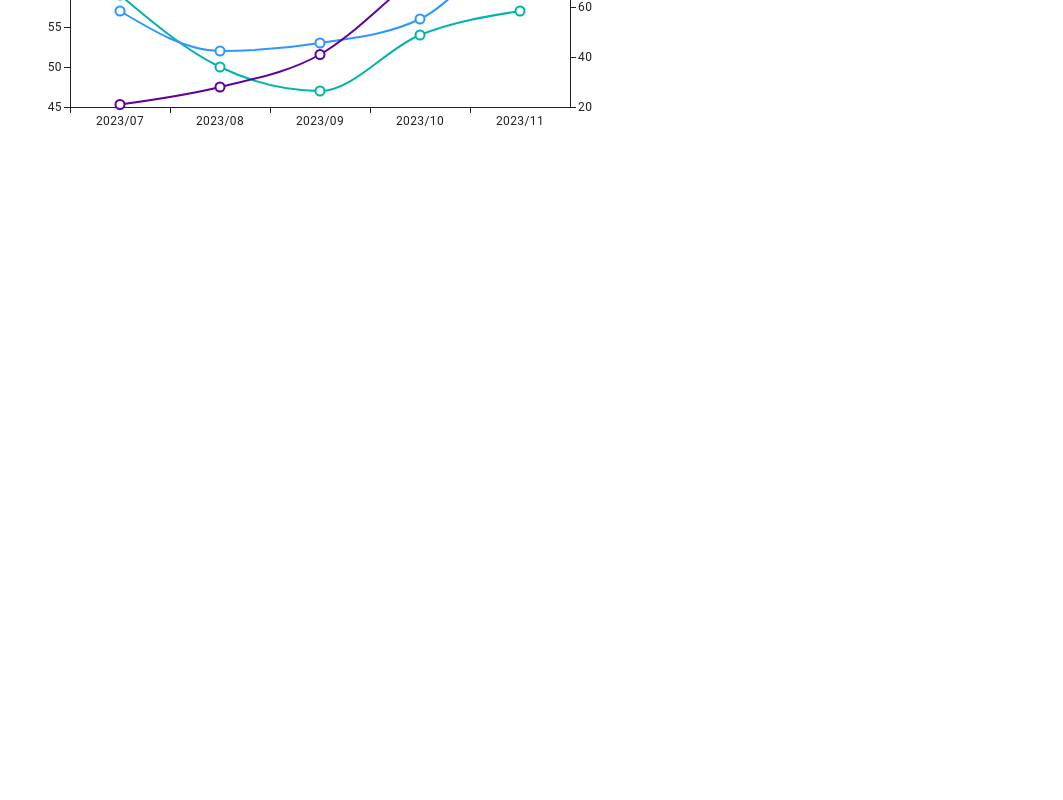
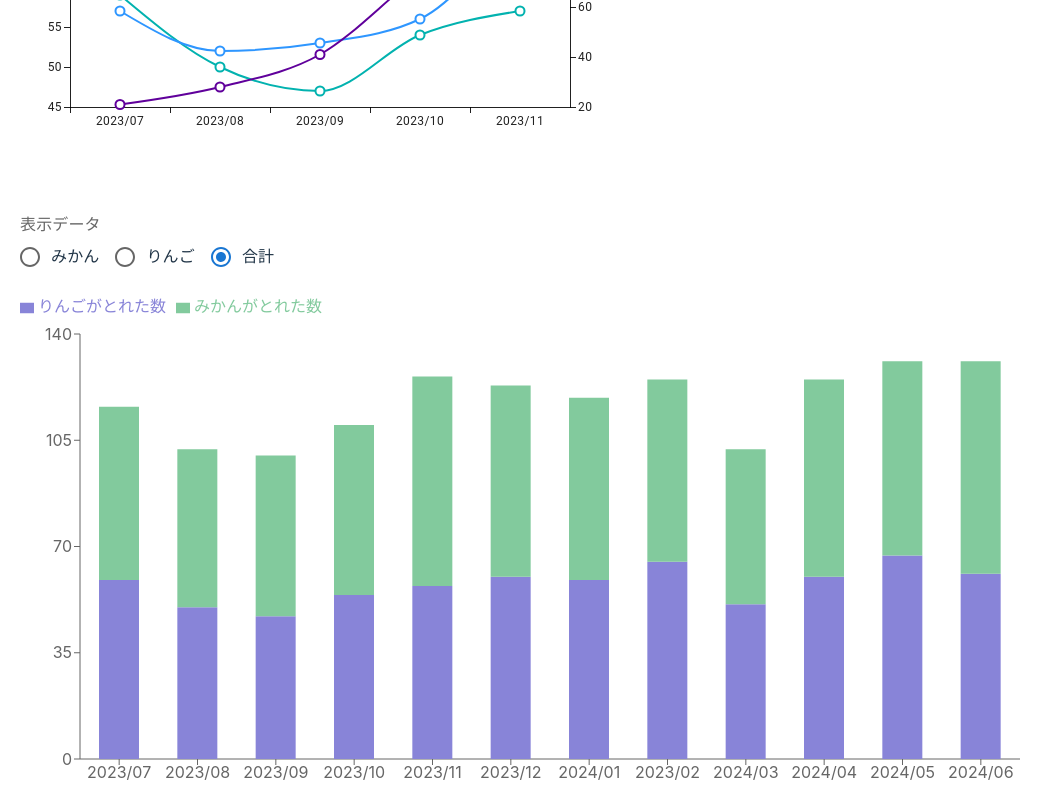
Before and after one commit to moepyxxx/sample_charts, a React (Vite) app: page / in a window 1280 px wide. Shown: the part 1136-1936 px from the top of the page, without its empty margins (0-1063 px from the left). Before the commit the page ends 1313 px from the top, so only its background shows below. Built offline with nearby package versions, Linux system fonts and the light colour scheme.

Commit message:
update: recharts

```diff
--- a/package.json
+++ b/package.json
@@ -15,7 +15,8 @@
     "@mui/material": "^5.16.6",
     "@mui/x-charts": "^7.11.1",
     "react": "^18.3.1",
-    "react-dom": "^18.3.1"
+    "react-dom": "^18.3.1",
+    "recharts": "^2.12.7"
   },
   "devDependencies": {
     "@types/react": "^18.3.3",
--- a/src/App.tsx
+++ b/src/App.tsx
@@ -1,15 +1,17 @@
 import "./App.css";
-import { Sample2 } from "./components/mui/Sample2";
-import { Sample1 } from "./components/mui/Sample1";
+import { Sample2 as MuiSample2 } from "./components/mui/Sample2";
+import { Sample1 as MuiSample1 } from "./components/mui/Sample1";
+import { Sample1 as RechartsSample1 } from "./components/recharts/Sample1";
 import { Stack } from "@mui/material";
-import { Sample3 } from "./components/mui/Sample3";
+import { Sample3 as MuiSample3 } from "./components/mui/Sample3";
 
 function App() {
   return (
     <Stack spacing={5}>
-      <Sample1 />
-      <Sample2 />
-      <Sample3 />
+      <MuiSample1 />
+      <MuiSample2 />
+      <MuiSample3 />
+      <RechartsSample1 />
     </Stack>
   );
 }
--- /dev/null
+++ b/src/components/datas/item.ts
@@ -0,0 +1,97 @@
+export type Item = Partial<{
+  itemA: number;
+  itemB: number;
+  itemC: number;
+  itemD: number;
+}> & {
+  month: string;
+};
+
+export type DataSelect = "ringo" | "mikan" | "gokei";
+
+export const items: Item[] = [
+  {
+    itemA: 59,
+    itemB: 57,
+    itemC: 86,
+    itemD: 21,
+    month: "2023/07",
+  },
+  {
+    itemA: 50,
+    itemB: 52,
+    itemC: 78,
+    itemD: 28,
+    month: "2023/08",
+  },
+  {
+    itemA: 47,
+    itemB: 53,
+    itemC: 106,
+    itemD: 41,
+    month: "2023/09",
+  },
+  {
+    itemA: 54,
+    itemB: 56,
+    itemC: 92,
+    itemD: 73,
+    month: "2023/10",
+  },
+  {
+    itemA: 57,
+    itemB: 69,
+    itemC: 92,
+    itemD: 99,
+    month: "2023/11",
+  },
+  {
+    itemA: 60,
+    itemB: 63,
+    itemC: 103,
+    itemD: 144,
+    month: "2023/12",
+  },
+  {
+    itemA: 59,
+    itemB: 60,
+    itemC: 105,
+    itemD: 319,
+    month: "2024/01",
+  },
+  {
+    itemA: 65,
+    itemB: 60,
+    itemC: 106,
+    itemD: 20,
+    month: "2023/02",
+  },
+  {
+    itemA: 51,
+    itemB: 51,
+    itemC: 95,
+    itemD: 131,
+    month: "2024/03",
+  },
+  {
+    itemA: 60,
+    itemB: 65,
+    itemC: 97,
+    itemD: 55,
+    month: "2024/04",
+  },
+  {
+    itemA: 67,
+    itemB: 64,
+    itemC: 76,
+    itemD: 48,
+    month: "2024/05",
+  },
+  {
+    itemA: 61,
+    itemB: 70,
+    itemC: 103,
+    itemD: 25,
+    month: "2024/06",
+  },
+];
--- /dev/null
+++ b/src/components/recharts/Sample1.tsx
@@ -0,0 +1,109 @@
+import { FC, useState } from "react";
+import {
+  Bar,
+  BarChart,
+  Legend,
+  Tooltip,
+  Rectangle,
+  ResponsiveContainer,
+  XAxis,
+  YAxis,
+} from "recharts";
+import { DataSelect, items } from "../datas/item";
+import {
+  Box,
+  FormControl,
+  FormControlLabel,
+  FormLabel,
+  Radio,
+  RadioGroup,
+  Stack,
+} from "@mui/material";
+
+export const Sample1: FC = () => {
+  const [currentDataSelect, setDataCurrentSelect] =
+    useState<DataSelect>("gokei");
+
+  return (
+    <Box sx={{ height: 500, width: 1000 }}>
+      <FormControl sx={{ py: 2 }}>
+        <FormLabel id="data-select">表示データ</FormLabel>
+        <RadioGroup
+          aria-labelledby="data-select"
+          name="controlled-radio-buttons-group"
+          value={currentDataSelect}
+          onChange={(event: React.ChangeEvent<HTMLInputElement>) => {
+            setDataCurrentSelect(
+              (event.target as HTMLInputElement).value as DataSelect
+            );
+          }}>
+          <Stack direction="row">
+            <FormControlLabel
+              value="mikan"
+              control={<Radio />}
+              label="みかん"
+            />
+            <FormControlLabel
+              value="ringo"
+              control={<Radio />}
+              label="りんご"
+            />
+            <FormControlLabel value="gokei" control={<Radio />} label="合計" />
+          </Stack>
+        </RadioGroup>
+      </FormControl>
+      <ResponsiveContainer width="100%" height="100%">
+        <BarChart
+          width={500}
+          height={1000}
+          data={items}
+          margin={{
+            top: 0,
+            right: 0,
+            left: 0,
+            bottom: 5,
+          }}>
+          <XAxis dataKey="month" />
+          <YAxis max={500} />
+          <Legend
+            align="left"
+            verticalAlign="top"
+            height={40}
+            margin={{ bottom: 100, top: 100 }}
+          />
+          <Tooltip />
+          {(currentDataSelect === "ringo" || currentDataSelect === "gokei") && (
+            <Bar
+              dataKey="itemA"
+              barSize={40}
+              fill="#8884d8"
+              stackId="a"
+              name="りんごがとれた数"
+              activeBar={<Rectangle fill="#808080" stroke="#808080" />}
+            />
+          )}
+          {(currentDataSelect === "mikan" || currentDataSelect === "gokei") && (
+            <Bar
+              dataKey="itemB"
+              barSize={30}
+              stackId="a"
+              fill="#82ca9d"
+              name="みかんがとれた数"
+              activeBar={<Rectangle fill="#808080" stroke="#808080" />}
+            />
+          )}
+          {currentDataSelect === "mikan" && (
+            <Bar
+              dataKey="itemC"
+              stackId="b"
+              barSize={20}
+              name="有田みかんの数"
+              fill="pink"
+              activeBar={<Rectangle fill="#808080" stroke="#808080" />}
+            />
+          )}
+        </BarChart>
+      </ResponsiveContainer>
+    </Box>
+  );
+};
```
Also changed, not shown: src/components/mui/Sample1.tsx (+39 -136 lines), 1 other file (tests, documents, lock files or other folders).
